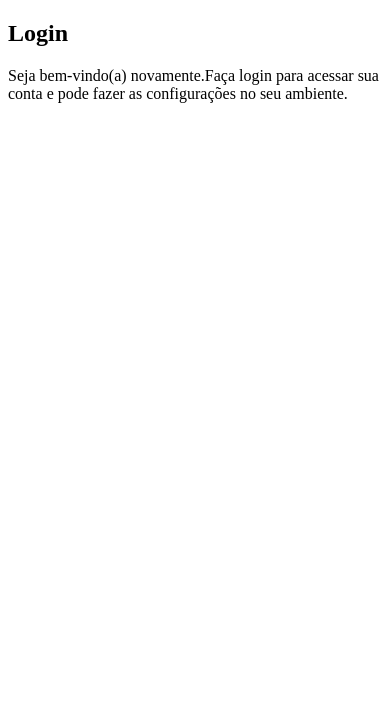
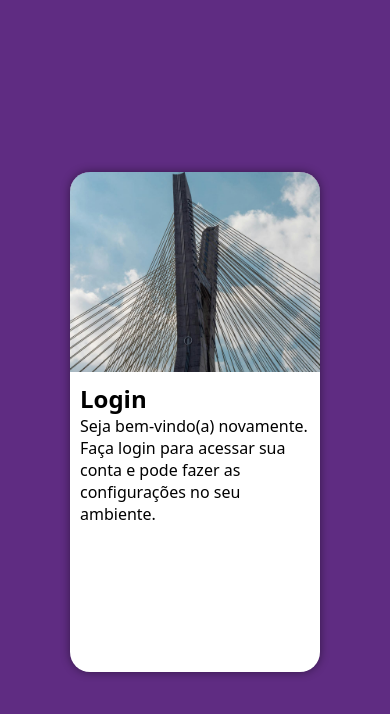
Before and after one commit to guikali12/projeto-login, a plain HTML site: page index.html in a window 390 px wide. Drawn offline with Linux system fonts and the light colour scheme.

Commit message:
Criando a versão mobile do site

```diff
--- a/estilos/style.css
+++ b/estilos/style.css
@@ -1 +1,52 @@
 @charset "UTF-8";
+
+/*
+    paleta de cores
+    verde: #49a09d
+    lilás: #5f2c82
+*/
+
+* {
+    font-family: system-ui, -apple-system, BlinkMacSystemFont, 'Segoe UI', Roboto, Oxygen, Ubuntu, Cantarell, 'Open Sans', 'Helvetica Neue', sans-serif;
+    margin: 0px;
+    padding: 0px;
+    box-sizing: border-box;
+}
+
+body, html {
+    background-color: #5f2c82;
+    height: 100vh;
+    width: 100vw;
+}
+
+main {
+    position: relative;
+    height: 100vh;
+    width: 100vw;
+}
+
+section#login {
+    position: absolute;
+    top: 50%;
+    left: 50%;
+    transform: translate(-50%, -50%);
+    overflow: hidden;
+    background-color: white;
+    width: 250px;
+    height: 500px;
+    border-radius: 20px;
+    box-shadow: 0px 0px 10px rgba(0, 0, 0, 0.450);
+}
+
+section#login > div#imagem {
+    display: block;
+    background: #5f2c82 url(../imagens/fundo-login.jpg) no-repeat;
+    background-size: cover;
+    background-position: center;
+    height: 200px;
+}
+
+section#login > div#formulario {
+    display: block;
+    padding: 10px;
+}
```
Also changed, not shown: index.html (+5 -2 lines).
